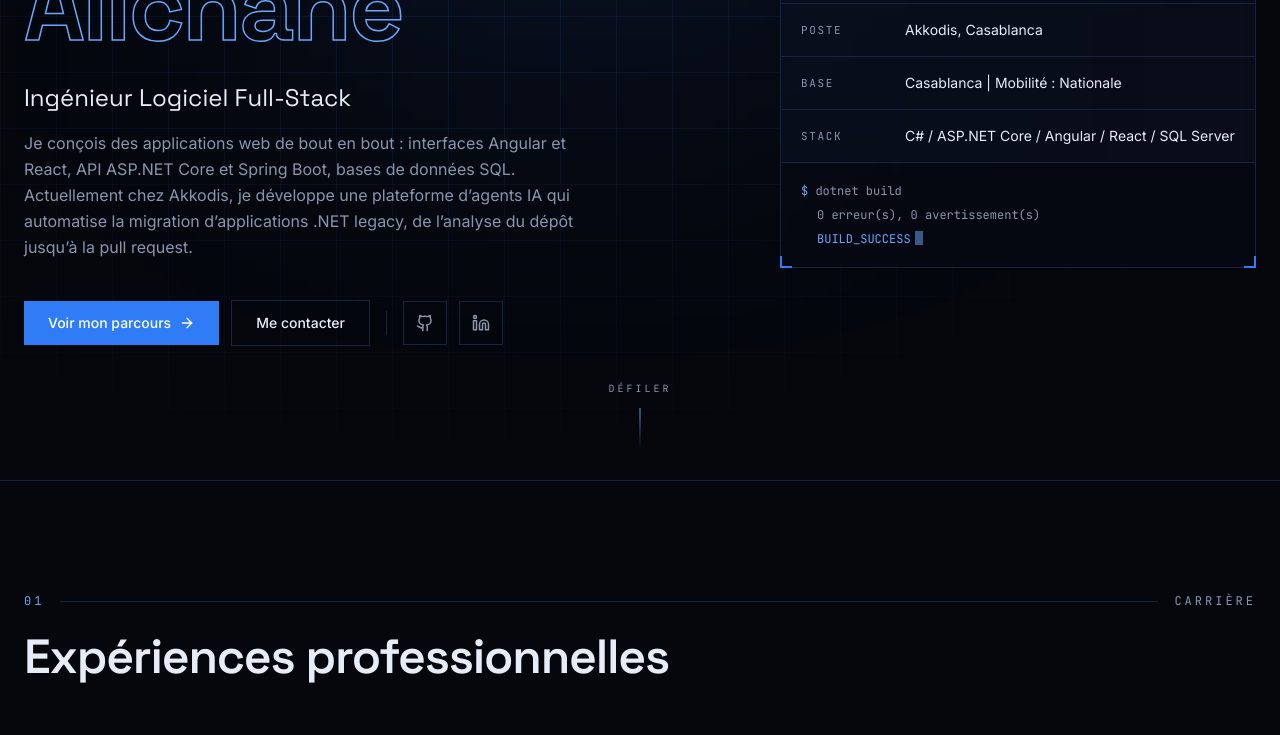
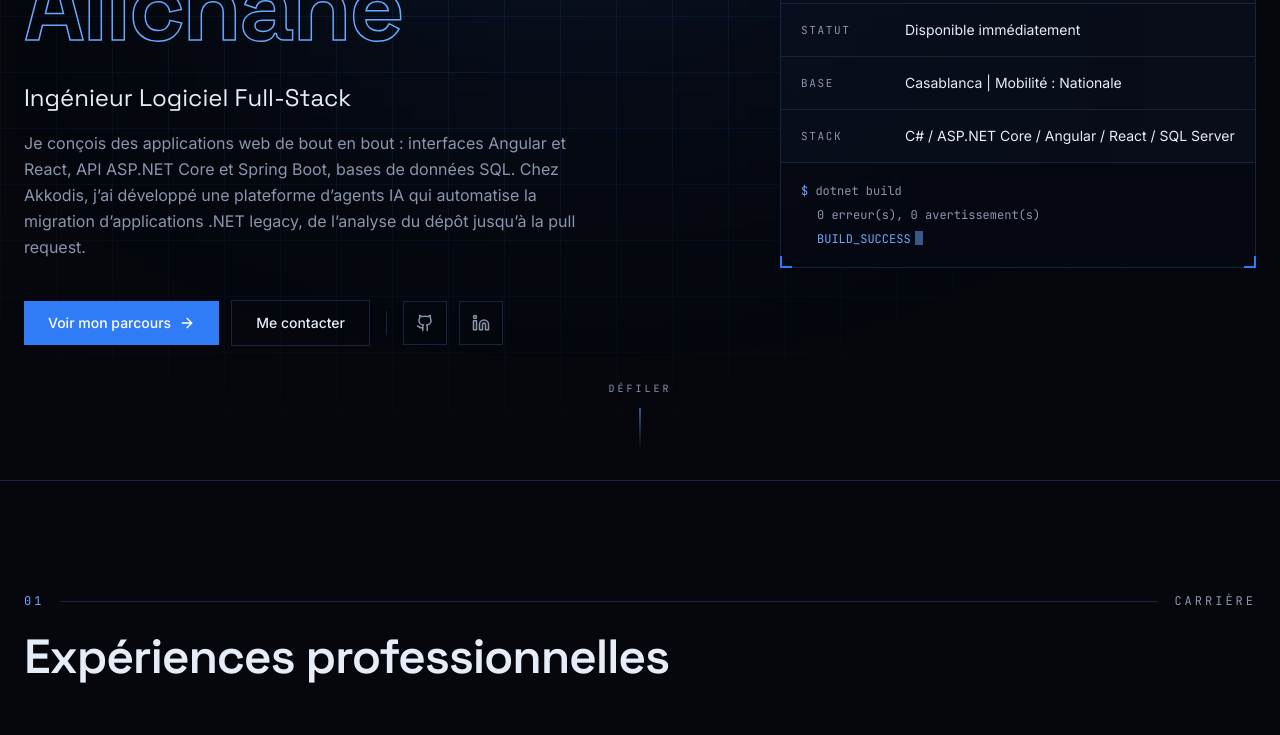
Before and after one commit to drissalichane/drissalichane.github.io, a Next.js app: page / in a window 1280 px wide. Shown: the part 320-1055 px from the top of the page. Built offline with nearby package versions, Linux system fonts and the light colour scheme; no server answers; the database is empty.

Commit message:
Mark the Akkodis internship as finished (Mar - Sep 2026)

```diff
--- a/src/components/Hero.tsx
+++ b/src/components/Hero.tsx
@@ -6,13 +6,12 @@ import { ArrowRight, Github, Linkedin } from "lucide-react";
 import Corners from "@/components/Corners";
 
 export default function Hero() {
-    const { personal, experience } = portfolioData;
+    const { personal } = portfolioData;
     const [lastName, firstName] = personal.name.split(" ");
-    const current = experience[0];
 
     const spec = [
         { key: "Rôle", value: personal.title },
-        { key: "Poste", value: `${current.company}, ${current.location}` },
+        { key: "Statut", value: "Disponible immédiatement" },
         { key: "Base", value: personal.location },
         { key: "Stack", value: personal.stack.join(" / ") },
     ];
--- a/src/data/portfolio.ts
+++ b/src/data/portfolio.ts
@@ -9,7 +9,7 @@ export const portfolioData = {
     location: "Casablanca | Mobilité : Nationale",
     linkedin: "https://linkedin.com/in/driss-alichane",
     github: "https://github.com/drissalichane",
-    bio: "Je conçois des applications web de bout en bout : interfaces Angular et React, API ASP.NET Core et Spring Boot, bases de données SQL. Actuellement chez Akkodis, je développe une plateforme d’agents IA qui automatise la migration d’applications .NET legacy, de l’analyse du dépôt jusqu’à la pull request.",
+    bio: "Je conçois des applications web de bout en bout : interfaces Angular et React, API ASP.NET Core et Spring Boot, bases de données SQL. Chez Akkodis, j’ai développé une plateforme d’agents IA qui automatise la migration d’applications .NET legacy, de l’analyse du dépôt jusqu’à la pull request.",
   },
   education: [
     {
@@ -36,7 +36,7 @@ export const portfolioData = {
       company: "Akkodis",
       location: "Casablanca",
       role: "Ingénieur stagiaire Full-Stack .NET & IA",
-      period: "Mars 2026 - À ce jour",
+      period: "Mars 2026 - Septembre 2026",
       description: "Plateforme d’agents IA qui automatise la migration d’applications .NET legacy vers les versions récentes, de l’analyse du dépôt jusqu’à la pull request.",
       tasks: [
         "Développement du backend (ASP.NET Core, EF Core) : outils d’édition de code pour les agents, gestion Git et création automatique des pull requests.",
```
